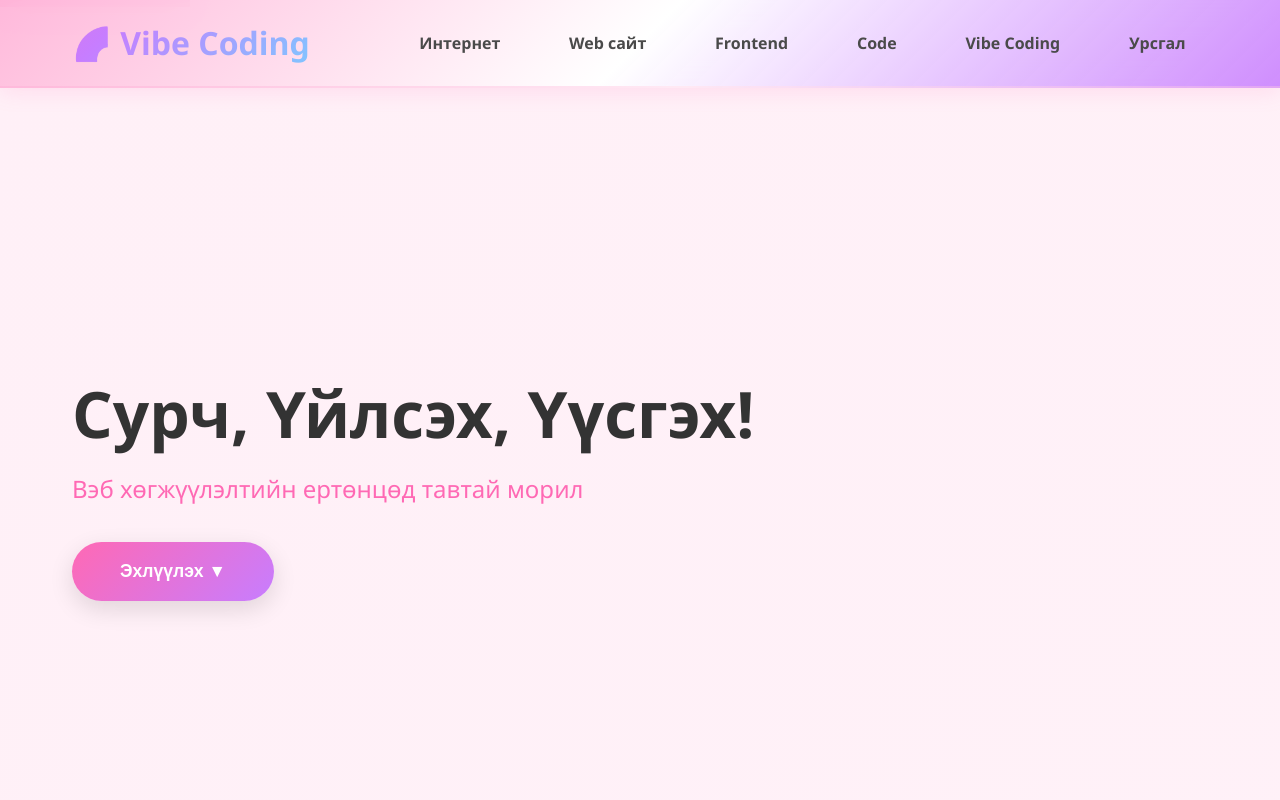
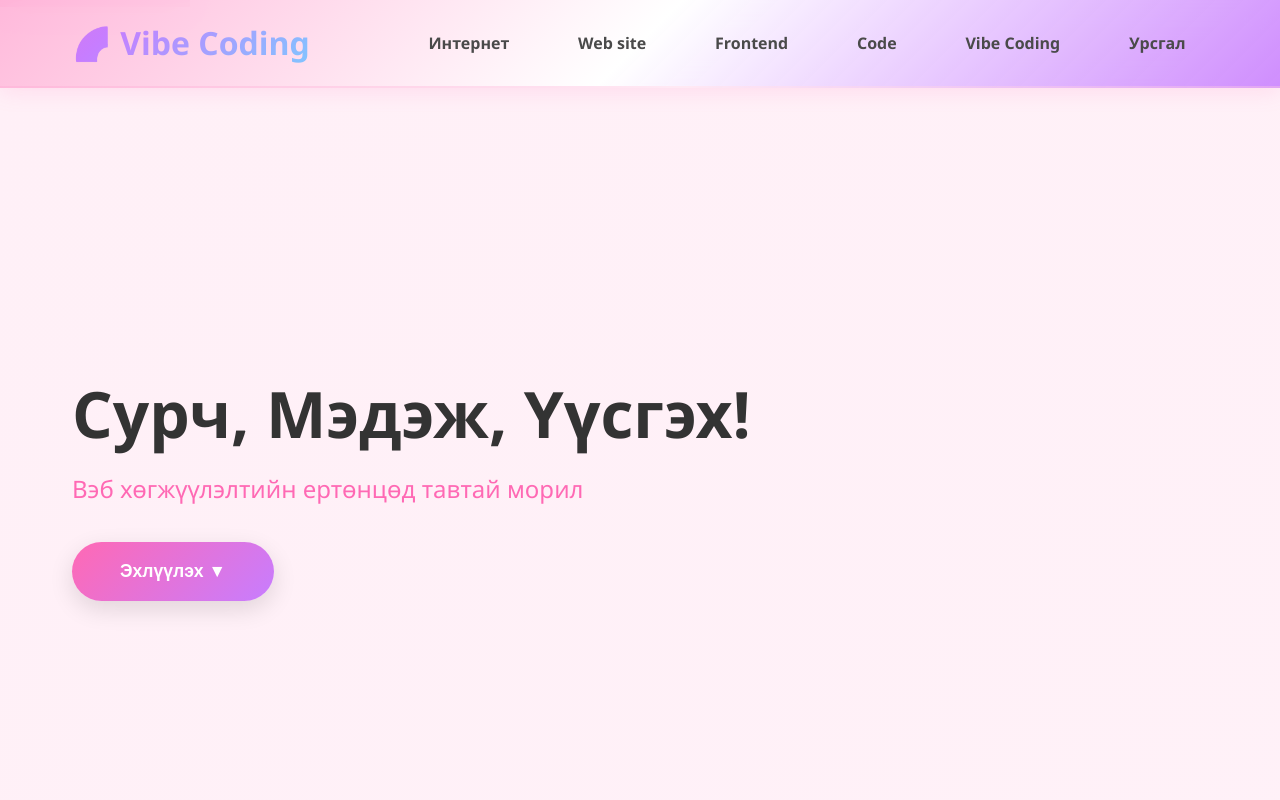
Before and after one commit to Mojurex/Winter-vibe-1, a website: page index.html in a window 1280 px wide. Shown: the top 800 px of the page. Drawn offline with Linux system fonts and the light colour scheme.

```diff
--- a/index.html
+++ b/index.html
@@ -6,7 +6,7 @@
     <meta name="viewport" content="width=device-width, initial-scale=1.0, viewport-fit=cover">
     <meta name="mobile-web-app-capable" content="yes">
     <meta name="apple-mobile-web-app-capable" content="yes">
-    <title>Vibe Coding - Хүүхэлдэхүүнд зориулсан сурах цэцэрлэг</title>
+    <title>Vibe Coding - Хүүхдэд зориулсан сурах веб</title>
     <link rel="stylesheet" href="style.css">
 </head>
 
@@ -22,7 +22,7 @@
             </button>
             <nav class="nav-menu">
                 <a href="#internet" class="nav-link">Интернет</a>
-                <a href="#website" class="nav-link">Web сайт</a>
+                <a href="#website" class="nav-link">Web site</a>
                 <a href="#frontend" class="nav-link">Frontend</a>
                 <a href="#code" class="nav-link">Code</a>
                 <a href="#vibe" class="nav-link">Vibe Coding</a>
@@ -34,7 +34,7 @@
     <!-- Hero Section -->
     <section class="hero">
         <div class="hero-content">
-            <h2 class="hero-title">Сурч, Үйлсэх, Үүсгэх!</h2>
+            <h2 class="hero-title">Сурч, Мэдэж, Үүсгэх!</h2>
             <p class="hero-subtitle">Вэб хөгжүүлэлтийн ертөнцөд тавтай морил</p>
             <button class="cta-button"
                 onclick="document.getElementById('internet').scrollIntoView({behavior: 'smooth'})">
```
